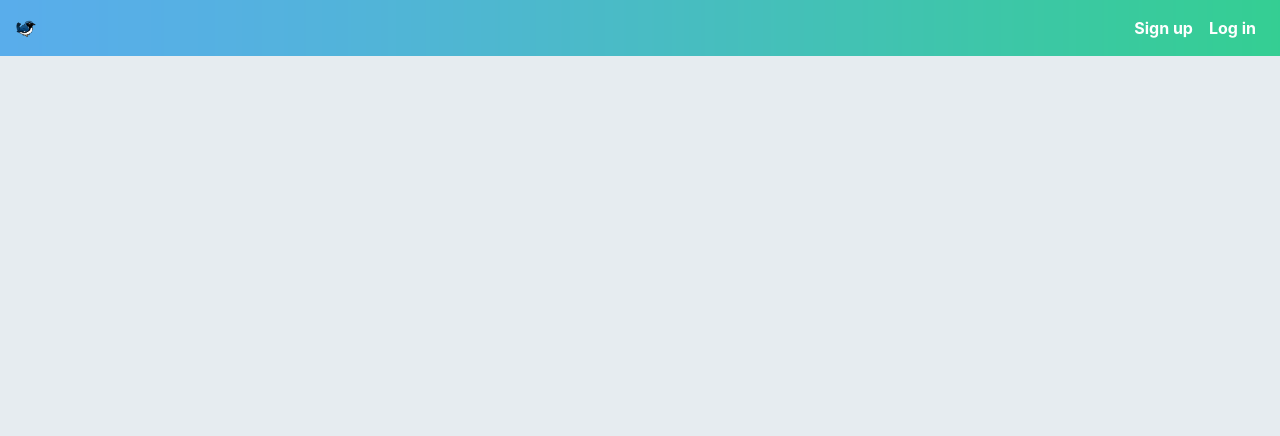
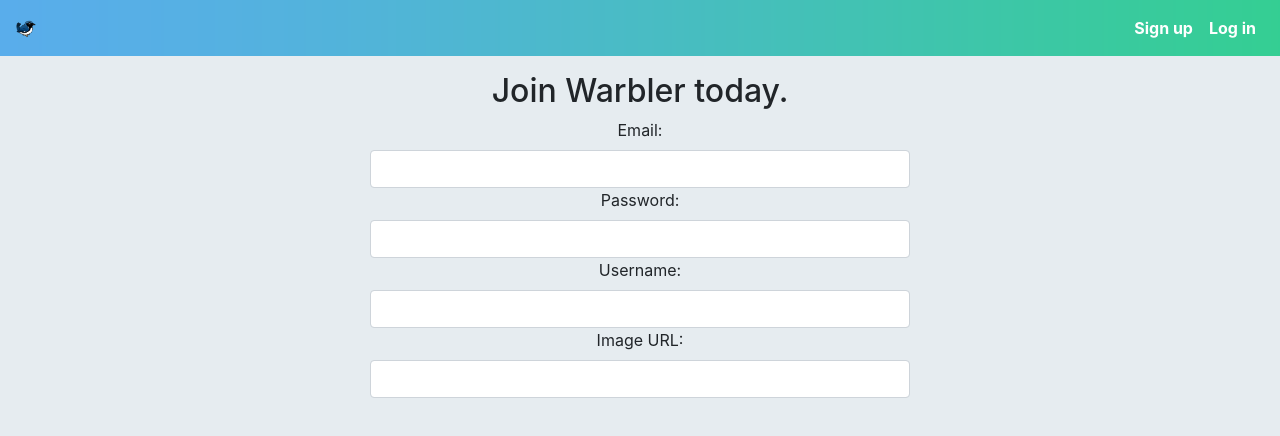
Before and after one commit to johnKHill/warbler, a React (Create React App) app in the folder warbler-client/: page /signup in a window 1280 px wide. Shown: the top 436 px of the page. Built offline with nearby package versions, Linux system fonts and the light colour scheme.

Commit message:
added Main.js container and AuthForm presentational component for signin and signup. Added a Switch to the Main.js for AuthForm routes.

```diff
--- /dev/null
+++ b/warbler-client/src/components/AuthForm.js
@@ -0,0 +1,79 @@
+import React, { Component } from 'react';
+
+class AuthForm extends Component {
+  constructor(props) {
+    super(props);
+    this.state = {
+      email: "",
+      username: "",
+      password: "",
+      profileImageUrl: ""
+    };
+  }
+
+  handleChange = e => {
+    this.setState({
+      [e.target.name]: e.target.value
+    })
+  }
+
+
+
+
+  render() {
+    const { email, username, password, profileImageUrl } = this.state;
+    const { buttonText, heading, signUp } = this.props;
+    return (
+      <div>
+        <div className="row justify-content-md-center text-center">
+          <div className="col-md-6">
+            <form onSubmit={this.handleSubmit}>
+              <h2>{heading}</h2>
+              <label htmlFor="email">Email:</label>
+              <input
+                className="form-control"
+                id="email"
+                name="email"
+                onChange={this.handleChange}
+                value={email}
+                type="text"
+              />
+              <label htmlFor="password">Password:</label>
+              <input
+                className="form-control"
+                id="password"
+                name="password"
+                onChange={this.handleChange}
+                type="password"
+              />
+              {signUp && (
+                <div>
+                  <label htmlFor="username">Username:</label>
+                  <input
+                    className="form-control"
+                    id="username"
+                    name="username"
+                    onChange={this.handleChange}
+                    value={username}
+                    type="text"
+                  />
+                  <label htmlFor="image-url">Image URL:</label>
+                  <input
+                    className="form-control"
+                    id="image-url"
+                    name="profileImageUrl"
+                    onChange={this.handleChange}
+                    type="password"
+                    value={profileImageUrl}
+                  />
+                </div>
+              )}
+            </form>
+          </div>
+        </div>
+      </div>
+    );
+  }
+}
+
+export default AuthForm;
--- /dev/null
+++ b/warbler-client/src/components/Homepage.js
@@ -0,0 +1,15 @@
+import React from 'react';
+import { Link } from "react-router-dom";
+
+
+const Homepage = () => (
+  <div className="home-hero">
+    <h1>What's happening?</h1>
+    <h4>New to Warbler?</h4>
+    <Link to="signup" className="btn btn-primary">
+        Sign up here
+    </Link>
+  </div>
+);
+
+export default Homepage;
--- a/warbler-client/src/containers/App.js
+++ b/warbler-client/src/containers/App.js
@@ -3,6 +3,7 @@ import { Provider } from "react-redux";
 import { configureStore } from "../store";
 import { BrowserRouter as Router } from "react-router-dom";
 import Navbar from './Navbar';
+import Main from "./Main";
 
 
 const store = configureStore();
@@ -12,6 +13,7 @@ const App = () => (
     <Router>
       <div className="onboarding">
         <Navbar />
+        <Main />
       </div>
     </Router>
   </Provider>
--- /dev/null
+++ b/warbler-client/src/containers/Main.js
@@ -0,0 +1,49 @@
+import React from 'react';
+import { Switch, Route, withRouter, Redirect } from "react-router-dom"
+import { connect } from "react-redux";
+import Homepage from "../components/Homepage";
+import AuthForm from "../components/AuthForm";
+
+const Main = props => {
+  return (
+    <div className="container">
+      <Switch>
+        <Route exact path="/" render={props => <Homepage {...props}/>} />
+        <Route
+          exact
+          path="/signin"
+          render={props => {
+            return (
+              <AuthForm
+                buttonText="Log in"
+                heading="Welcome Back."
+                {...props} />
+            );
+          }}
+        />
+        <Route
+          exact
+          path="/signup"
+          render={props => {
+            return (
+              <AuthForm
+                signUp
+                buttonText="Sign me up!"
+                heading="Join Warbler today."
+                {...props} />
+            );
+          }}
+        />
+      </Switch>
+    </div>
+  );
+}
+
+
+function mapStateToProps(state) {
+  return {
+    currentUser: state.currentUser
+  }
+}
+
+export default withRouter(connect(mapStateToProps)(Main));
--- a/warbler-client/src/index.css
+++ b/warbler-client/src/index.css
@@ -35,3 +35,26 @@ ul.nav.navbar-nav li {
   background-image: url("./images/nav-bg.png");
   background-size: 100% 100%;
 }
+
+
+/* HOMEPAGE */
+.home-hero {
+  width: 100vw;
+  height: 100vh;
+  position: absolute;
+  top: 0;
+  left: 0;
+
+  display: flex;
+  flex-direction: column;
+  align-items: center;
+  justify-content: center;
+  z-index: -1;
+  background-image: url("./images/signed-out-home.jpg");
+  text-align: center;
+  padding: 1rem;
+  background-position: center center;
+  background-size: cover;
+  color: #fff;
+  text-shadow: 0 0 8px #66757f ;
+}
```
